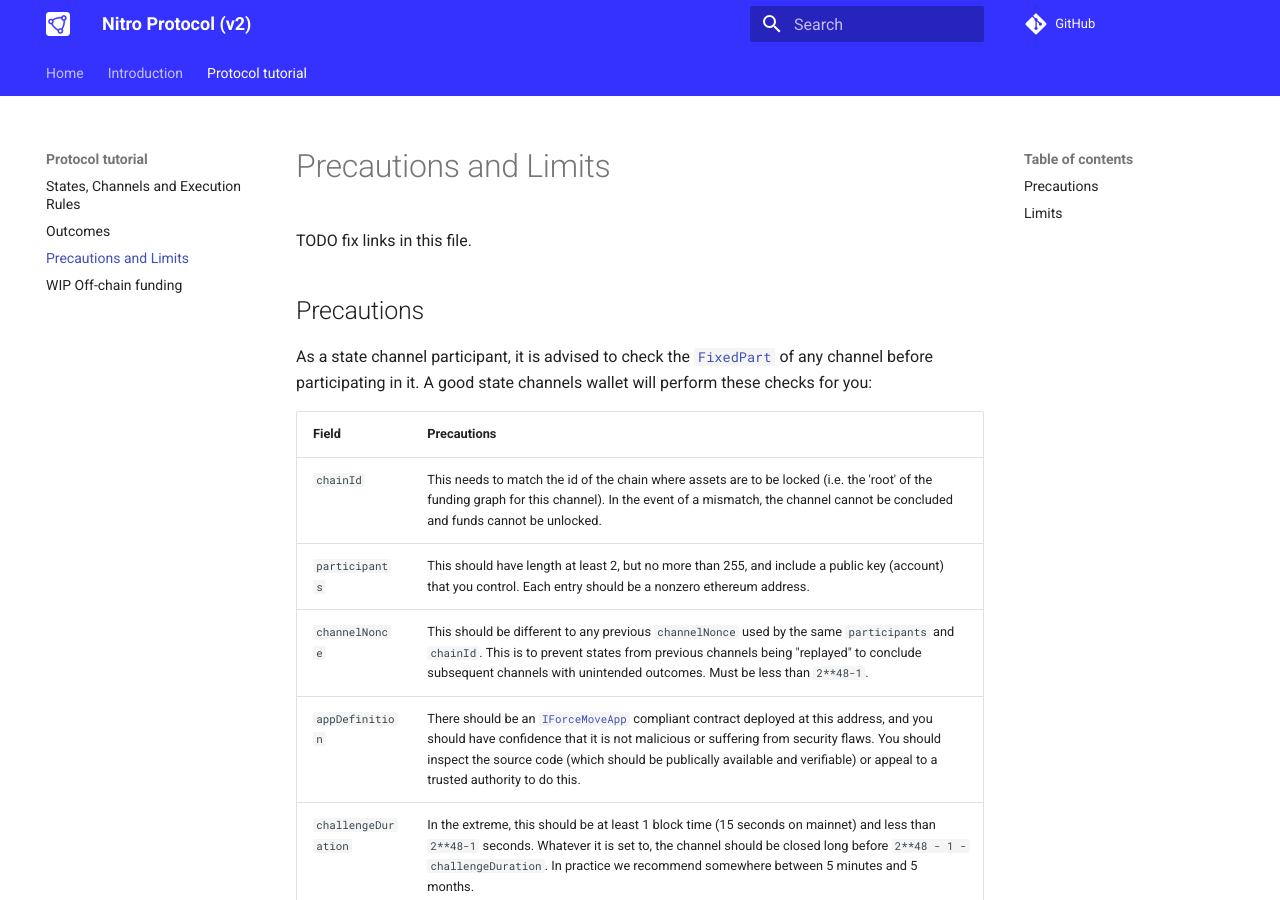
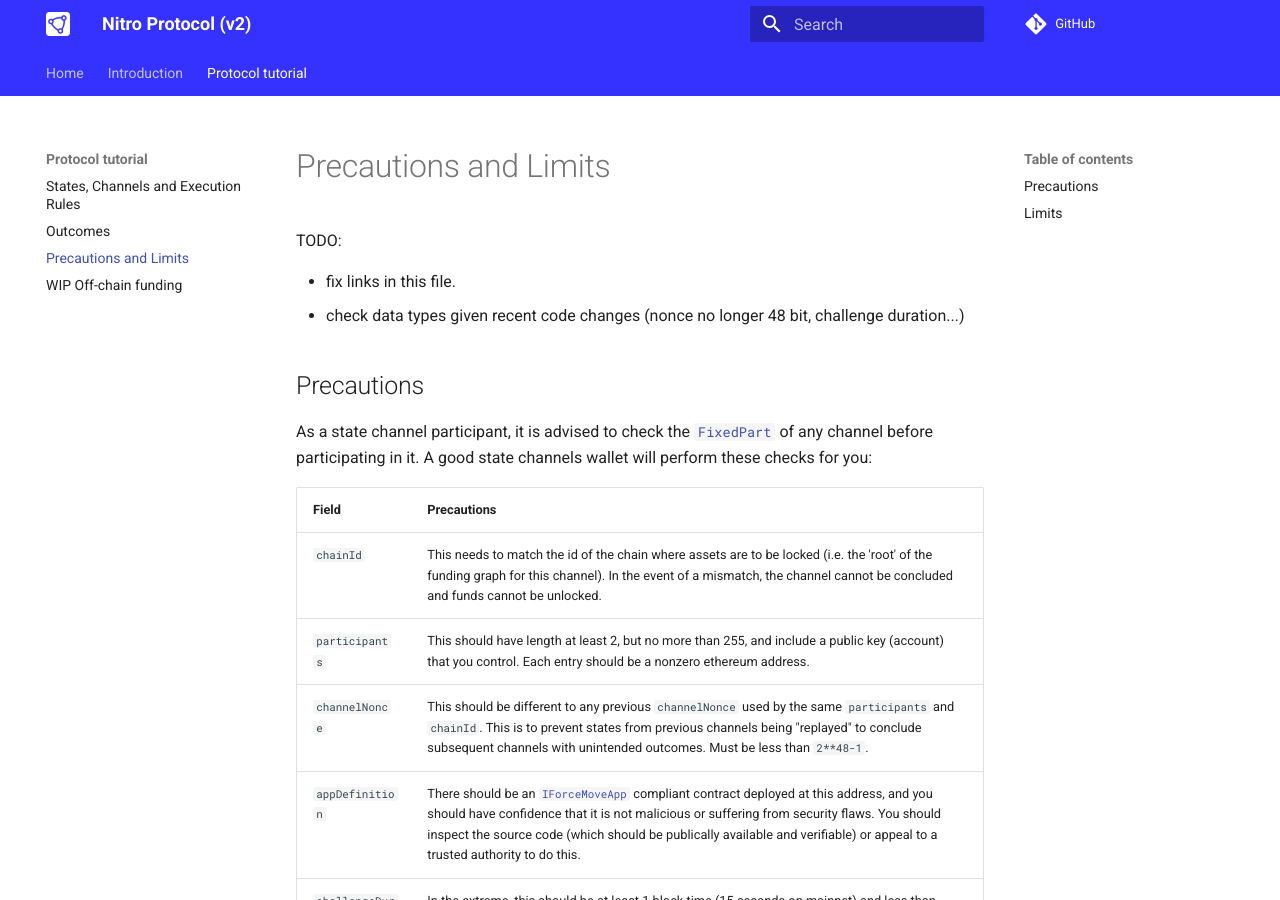
Before and after one commit to statechannels/go-nitro, an MkDocs documentation site: the page built from docs/protocol-tutorial/0003-precautions-and-limits.md, in a window 1280 px wide and 900 px high. Built offline with MkDocs 1.6.1 and Material for MkDocs 9.7.7, drawn with Linux system fonts in a browser that asks for light colours; comment, search, counter and statistics services are not loaded.

```diff
--- a/docs/protocol-tutorial/0003-precautions-and-limits.md
+++ b/docs/protocol-tutorial/0003-precautions-and-limits.md
@@ -1,6 +1,9 @@
 # Precautions and Limits
 
-TODO fix links in this file.
+TODO:
+
+- fix links in this file.
+- check data types given recent code changes (nonce no longer 48 bit, challenge duration...)
 
 ## Precautions
 
```
